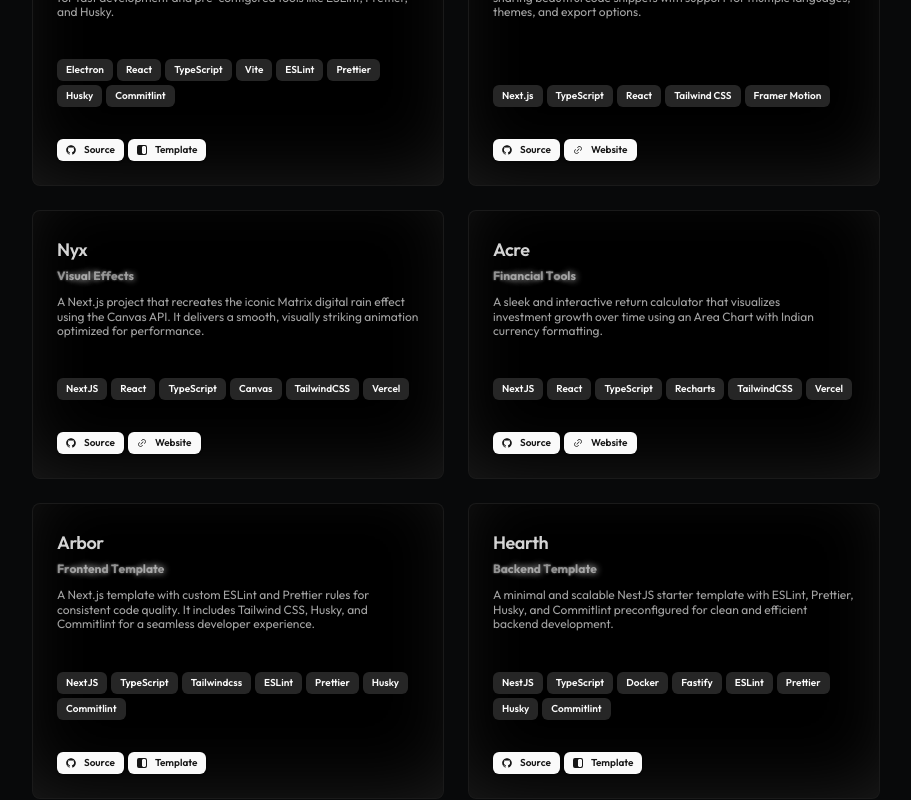
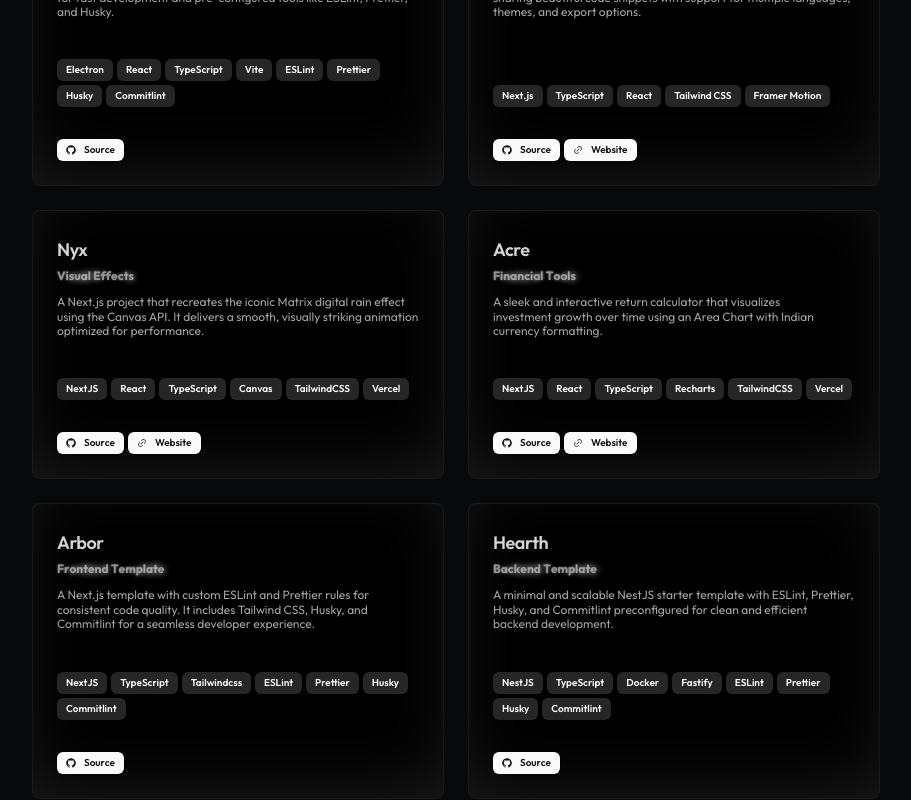
Before and after one commit to tejastn10/nimbus, a Next.js app: page /projects in a window 1280 px wide. Shown: the part 1120-1920 px from the top of the page, without its empty margins (184-1095 px from the left). Built offline with nearby package versions, Linux system fonts and the light colour scheme.

Commit message:
feat: add isTemplate property to resume projects for better categorization

```diff
--- a/src/data/resume.ts
+++ b/src/data/resume.ts
@@ -138,6 +138,7 @@ export const DATA = {
 			href: "https://github.com/tejastn10/brimstone",
 			purpose: "Desktop Application Template",
 			featured: false,
+			isTemplate: true,
 			description:
 				"Modern Electron template with React and TypeScript, featuring Vite for fast development and pre-configured tools like ESLint, Prettier, and Husky.",
 			technologies: [
@@ -156,11 +157,6 @@ export const DATA = {
 					href: "https://github.com/tejastn10/brimstone",
 					icon: Icons.github(),
 				},
-				{
-					type: "Template",
-					href: "",
-					icon: Icons.template(),
-				},
 			],
 		},
 		{
@@ -168,6 +164,7 @@ export const DATA = {
 			href: "https://github.com/tejastn10/celestria",
 			purpose: "Code Snippet Generator",
 			featured: false,
+			isTemplate: false,
 			description:
 				"An elegant Next.js application for generating, customizing, and sharing beautiful code snippets with support for multiple languages, themes, and export options.",
 			technologies: ["Next.js", "TypeScript", "React", "Tailwind CSS", "Framer Motion"],
@@ -189,6 +186,7 @@ export const DATA = {
 			href: "https://github.com/tejastn10/nest-pingbot",
 			purpose: "Notifications",
 			featured: true,
+			isTemplate: false,
 			description:
 				"A NestJS messaging module for Slack and Discord notifications, built with a focus on simplicity and ease of use.",
 			technologies: ["NestJS", "TypeScript", "Slack API", "Discord API"],
@@ -215,6 +213,7 @@ export const DATA = {
 			href: "https://github.com/tejastn10/gaia",
 			purpose: "Git Tools",
 			featured: true,
+			isTemplate: false,
 			description:
 				"CLI tool to seamlessly update the first commit message in a Git repository without manual intervention.",
 			technologies: ["Go", "Cobra", "Github Actions"],
@@ -236,6 +235,7 @@ export const DATA = {
 			href: "https://github.com/tejastn10/nyx",
 			purpose: "Visual Effects",
 			featured: false,
+			isTemplate: false,
 			description:
 				"A Next.js project that recreates the iconic Matrix digital rain effect using the Canvas API. It delivers a smooth, visually striking animation optimized for performance.",
 			technologies: ["NextJS", "React", "TypeScript", "Canvas", "TailwindCSS", "Vercel"],
@@ -257,6 +257,7 @@ export const DATA = {
 			href: "https://github.com/tejastn10/acre",
 			purpose: "Financial Tools",
 			featured: false,
+			isTemplate: false,
 			description:
 				"A sleek and interactive return calculator that visualizes investment growth over time using an Area Chart with Indian currency formatting.",
 			technologies: ["NextJS", "React", "TypeScript", "Recharts", "TailwindCSS", "Vercel"],
@@ -278,6 +279,7 @@ export const DATA = {
 			href: "https://github.com/tejastn10/arbor",
 			purpose: "Frontend Template",
 			featured: false,
+			isTemplate: true,
 			description:
 				"A Next.js template with custom ESLint and Prettier rules for consistent code quality. It includes Tailwind CSS, Husky, and Commitlint for a seamless developer experience.",
 			technologies: [
@@ -295,11 +297,6 @@ export const DATA = {
 					href: "https://github.com/tejastn10/arbor",
 					icon: Icons.github(),
 				},
-				{
-					type: "Template",
-					href: "",
-					icon: Icons.template(),
-				},
 			],
 		},
 		{
@@ -307,6 +304,7 @@ export const DATA = {
 			href: "https://github.com/tejastn10/hearth",
 			purpose: "Backend Template",
 			featured: false,
+			isTemplate: true,
 			description:
 				"A minimal and scalable NestJS starter template with ESLint, Prettier, Husky, and Commitlint preconfigured for clean and efficient backend development.",
 			technologies: [
@@ -325,11 +323,6 @@ export const DATA = {
 					href: "https://github.com/tejastn10/hearth",
 					icon: Icons.github(),
 				},
-				{
-					type: "Template",
-					href: "",
-					icon: Icons.template(),
-				},
 			],
 		},
 		{
@@ -337,6 +330,7 @@ export const DATA = {
 			href: "https://github.com/tejastn10/verve",
 			purpose: "AI Automation",
 			featured: false,
+			isTemplate: false,
 			description:
 				"An AI-driven Twitter bot that delivers daily personalized motivational messages to different audiences. It ensures a dose of positivity and inspiration every day!",
 			technologies: ["Python", "Tweepy", "Hugging Face", "GPT-2", "Poetry"],
@@ -353,6 +347,7 @@ export const DATA = {
 			href: "https://github.com/tejastn10/halcyon",
 			purpose: "File Management",
 			featured: false,
+			isTemplate: false,
 			description:
 				"Fast and lightweight Go-based CLI tool to detect and manage duplicate files effortlessly.",
 			technologies: ["Go", "Cobra", "Github Actions"],
@@ -374,6 +369,7 @@ export const DATA = {
 			href: "https://github.com/tejastn10/argus",
 			purpose: "Monitoring",
 			featured: true,
+			isTemplate: false,
 			description:
 				"An uptime monitoring service built with Go, containerized with Docker for ease of use. The Docker image is published on Docker Hub, making it accessible and ready for deployment.",
 			technologies: ["Go", "Github Actions", "Docker"],
@@ -400,6 +396,7 @@ export const DATA = {
 			href: "https://github.com/tejastn10/nimbus",
 			purpose: "Portfolio",
 			featured: false,
+			isTemplate: false,
 			description:
 				"A personal portfolio built with Next.js and shadcn, designed to showcase projects and achievements with a sleek, developer-friendly design.",
 			technologies: ["NextJS", "TypeScript", "shadcn", "TailwindCSS", "Vercel"],
@@ -421,6 +418,7 @@ export const DATA = {
 			href: "https://github.com/tejastn10/verdant",
 			purpose: "Monorepo Setup",
 			featured: true,
+			isTemplate: true,
 			description:
 				"A starter template built with Turborepo, NestJS, React, and ViteJS for quickly launching projects. It's flexible enough to add what you need, but expect it to be a work in progress!",
 			technologies: [
@@ -440,11 +438,6 @@ export const DATA = {
 					href: "https://github.com/tejastn10/verdant",
 					icon: Icons.github(),
 				},
-				{
-					type: "Template",
-					href: "",
-					icon: Icons.template(),
-				},
 			],
 		},
 		{
@@ -452,6 +445,7 @@ export const DATA = {
 			href: "https://github.com/tejastn10/eden",
 			purpose: "React Starter",
 			featured: false,
+			isTemplate: true,
 			description:
 				"A lightweight front-end starter template with Vite, React, ESLint, Prettier, and Commitlint, ready for quick and clean project setups.",
 			technologies: ["TypeScript", "React", "ViteJS", "ESLint", "Prettier", "Husky", "Commitlint"],
@@ -460,11 +454,6 @@ export const DATA = {
 					type: "Source",
 					href: "https://github.com/tejastn10/eden",
 					icon: Icons.github(),
-				},
-				{
-					type: "Template",
-					href: "",
-					icon: Icons.template(),
 				},
 			],
 		},
```
